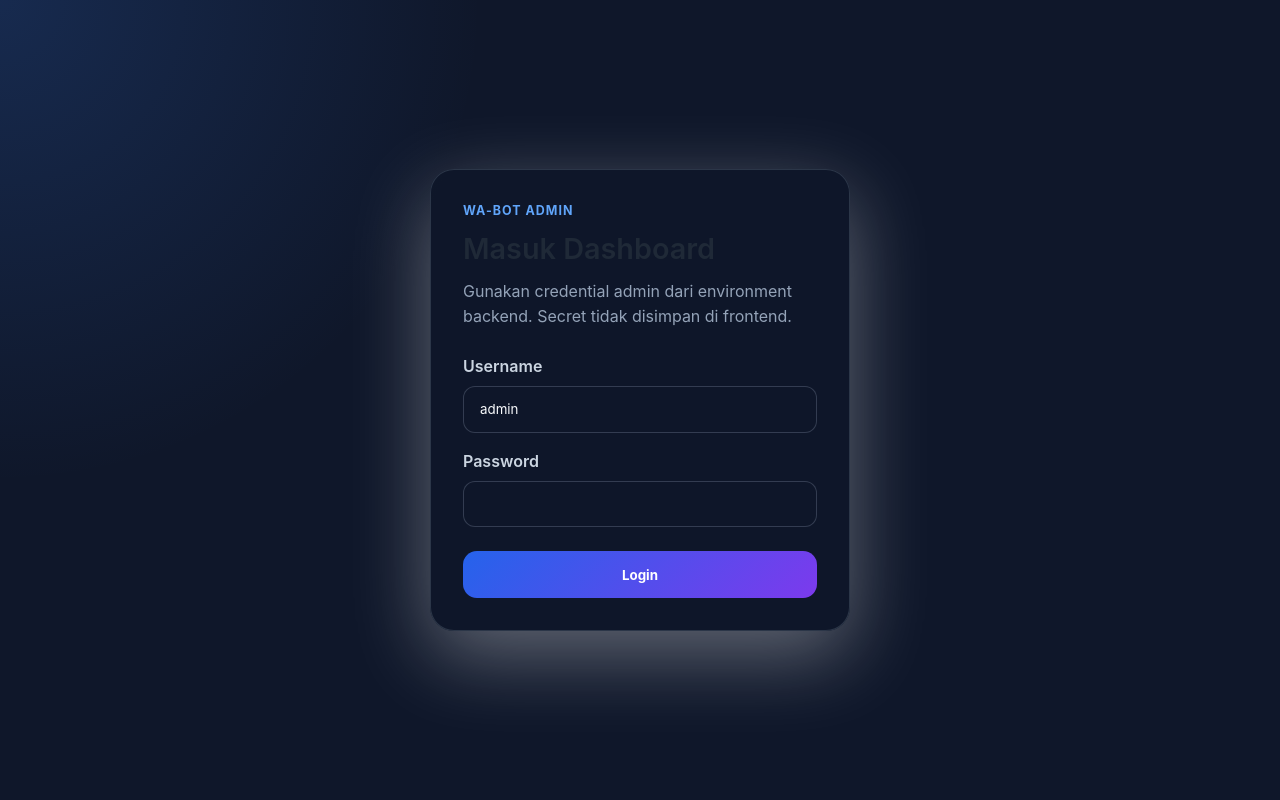
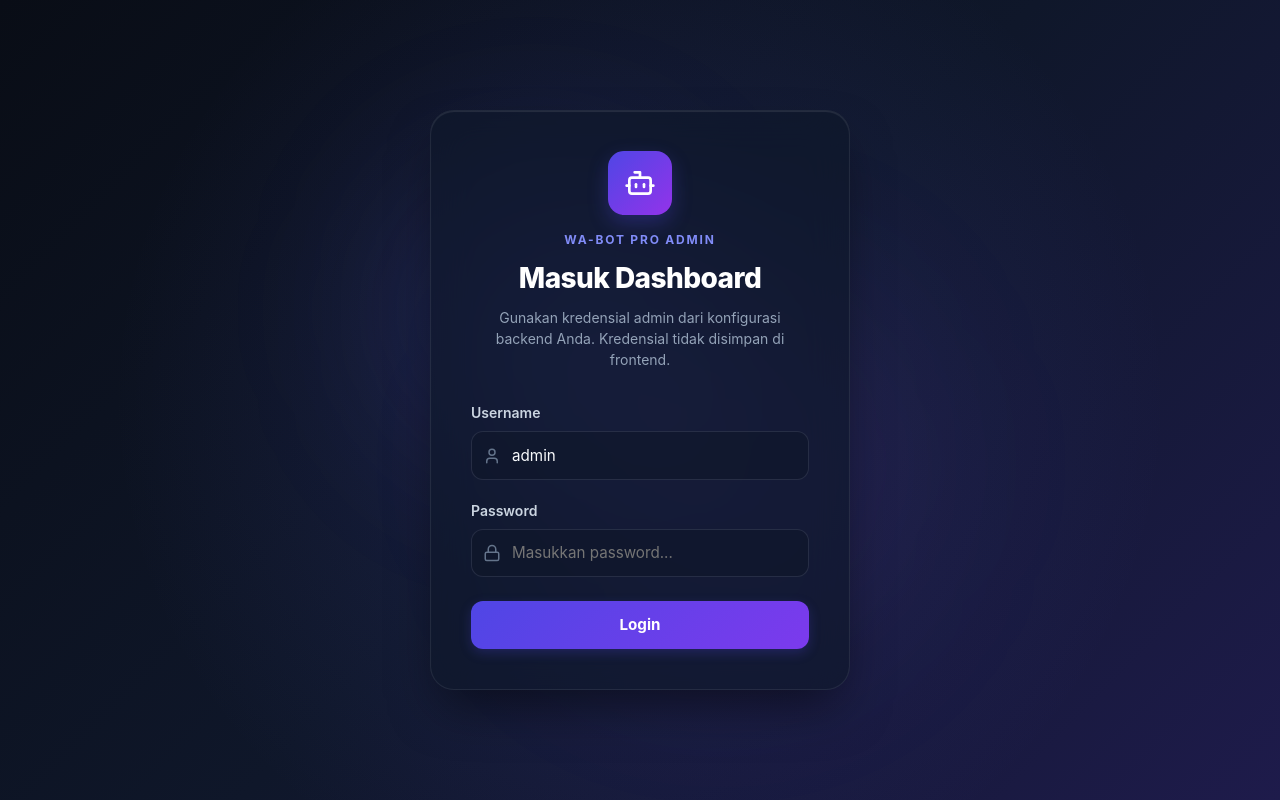
Before and after one commit to mtijan/WA-Bot, a React (Vite) app in the folder frontend/: page / in a window 1280 px wide. Built offline with nearby package versions, Linux system fonts and the light colour scheme; no server answers.

Commit message:
style: redesign admin login page for premium aesthetics and contrast

```diff
--- a/frontend/src/components/Login.jsx
+++ b/frontend/src/components/Login.jsx
@@ -1,4 +1,5 @@
 import { useState } from 'react';
+import { Bot, Lock, User, AlertCircle } from 'lucide-react';
 import { apiRequest } from '../apiClient';
 
 function Login({ onLogin }) {
@@ -6,6 +7,7 @@ function Login({ onLogin }) {
   const [password, setPassword] = useState('');
   const [error, setError] = useState('');
   const [loading, setLoading] = useState(false);
+  const [focusedInput, setFocusedInput] = useState(null);
 
   const handleSubmit = async (event) => {
     event.preventDefault();
@@ -33,67 +35,209 @@ function Login({ onLogin }) {
       alignItems: 'center',
       justifyContent: 'center',
       padding: '2rem',
-      background: 'radial-gradient(circle at top left, rgba(59,130,246,0.18), transparent 32%), #0f172a'
+      background: 'radial-gradient(circle at center, rgba(99, 102, 241, 0.15) 0%, rgba(15, 23, 42, 0) 70%), linear-gradient(135deg, #090d16 0%, #0f172a 50%, #1e1b4b 100%)',
+      fontFamily: '"Outfit", "Inter", sans-serif',
+      position: 'relative',
+      overflow: 'hidden'
     }}>
+      {/* Decorative background glow blobs */}
+      <div style={{
+        position: 'absolute',
+        width: '300px',
+        height: '300px',
+        borderRadius: '50%',
+        background: 'rgba(99, 102, 241, 0.12)',
+        filter: 'blur(80px)',
+        top: '20%',
+        left: '30%',
+        zIndex: 0,
+        pointerEvents: 'none'
+      }} />
+      <div style={{
+        position: 'absolute',
+        width: '350px',
+        height: '350px',
+        borderRadius: '50%',
+        background: 'rgba(168, 85, 247, 0.08)',
+        filter: 'blur(100px)',
+        bottom: '20%',
+        right: '30%',
+        zIndex: 0,
+        pointerEvents: 'none'
+      }} />
+
       <form onSubmit={handleSubmit} style={{
+        position: 'relative',
         width: '100%',
         maxWidth: 420,
-        padding: '2rem',
+        padding: '2.5rem',
         borderRadius: 24,
-        border: '1px solid rgba(148,163,184,0.22)',
-        background: 'rgba(15,23,42,0.88)',
-        boxShadow: '0 24px 80px rgba(255, 255, 255, 0.35)',
-        color: '#e5e7eb'
+        border: '1px solid rgba(255, 255, 255, 0.08)',
+        background: 'rgba(15, 23, 42, 0.65)',
+        backdropFilter: 'blur(20px)',
+        WebkitBackdropFilter: 'blur(20px)',
+        boxShadow: '0 25px 50px -12px rgba(0, 0, 0, 0.5), inset 0 1px 1px rgba(255, 255, 255, 0.1)',
+        color: '#f1f5f9',
+        zIndex: 1
       }}>
-        <div style={{ marginBottom: '1.5rem' }}>
-          <div style={{ color: '#60a5fa', fontSize: '0.78rem', fontWeight: 700, letterSpacing: '0.08em', textTransform: 'uppercase' }}>WA-Bot Admin</div>
-          <h1 style={{ margin: '0.4rem 0 0.5rem', fontSize: '1.8rem' }}>Masuk Dashboard</h1>
-          <p style={{ margin: 0, color: '#94a3b8', lineHeight: 1.6 }}>Gunakan credential admin dari environment backend. Secret tidak disimpan di frontend.</p>
+        {/* Logo / Header */}
+        <div style={{ display: 'flex', flexDirection: 'column', alignItems: 'center', textAlign: 'center', marginBottom: '2rem' }}>
+          <div style={{
+            width: '64px',
+            height: '64px',
+            borderRadius: '16px',
+            background: 'linear-gradient(135deg, #4f46e5, #9333ea)',
+            boxShadow: '0 8px 20px rgba(79, 70, 229, 0.3)',
+            display: 'flex',
+            alignItems: 'center',
+            justifyContent: 'center',
+            marginBottom: '1rem'
+          }}>
+            <Bot size={32} color="white" />
+          </div>
+          <div style={{
+            color: '#818cf8',
+            fontSize: '0.75rem',
+            fontWeight: 700,
+            letterSpacing: '0.15em',
+            textTransform: 'uppercase',
+            marginBottom: '4px'
+          }}>
+            WA-Bot Pro Admin
+          </div>
+          <h1 style={{
+            margin: '4px 0 8px',
+            fontSize: '1.75rem',
+            fontWeight: 800,
+            color: '#ffffff',
+            letterSpacing: '-0.02em'
+          }}>
+            Masuk Dashboard
+          </h1>
+          <p style={{
+            margin: 0,
+            color: '#94a3b8',
+            fontSize: '0.875rem',
+            lineHeight: 1.5,
+            padding: '0 8px'
+          }}>
+            Gunakan kredensial admin dari konfigurasi backend Anda. Kredensial tidak disimpan di frontend.
+          </p>
         </div>
 
-        <label style={{ display: 'block', marginBottom: '0.5rem', color: '#cbd5e1', fontWeight: 600 }}>Username</label>
+        {/* Username field */}
+        <div style={{ marginBottom: '1.25rem' }}>
+          <label style={{
+            display: 'block',
+            marginBottom: '0.5rem',
+            color: '#cbd5e1',
+            fontSize: '0.875rem',
+            fontWeight: 600
+          }}>
+            Username
+          </label>
+          <div style={{ position: 'relative' }}>
+            <span style={{
+              position: 'absolute',
+              left: '12px',
+              top: '50%',
+              transform: 'translateY(-50%)',
+              color: '#64748b',
+              display: 'flex',
+              alignItems: 'center'
+            }}>
+              <User size={18} />
+            </span>
             <input
               value={username}
               onChange={(event) => setUsername(event.target.value)}
               autoComplete="username"
-          style={inputStyle}
+              onFocus={() => setFocusedInput('username')}
+              onBlur={() => setFocusedInput(null)}
+              style={{
+                ...inputStyle,
+                border: focusedInput === 'username' ? '1px solid #6366f1' : '1px solid rgba(148, 163, 184, 0.16)',
+                boxShadow: focusedInput === 'username' ? '0 0 0 3px rgba(99, 102, 241, 0.15)' : 'none',
+              }}
             />
+          </div>
+        </div>
 
-        <label style={{ display: 'block', margin: '1rem 0 0.5rem', color: '#cbd5e1', fontWeight: 600 }}>Password</label>
+        {/* Password field */}
+        <div style={{ marginBottom: '1.5rem' }}>
+          <label style={{
+            display: 'block',
+            marginBottom: '0.5rem',
+            color: '#cbd5e1',
+            fontSize: '0.875rem',
+            fontWeight: 600
+          }}>
+            Password
+          </label>
+          <div style={{ position: 'relative' }}>
+            <span style={{
+              position: 'absolute',
+              left: '12px',
+              top: '50%',
+              transform: 'translateY(-50%)',
+              color: '#64748b',
+              display: 'flex',
+              alignItems: 'center'
+            }}>
+              <Lock size={18} />
+            </span>
             <input
               type="password"
               value={password}
               onChange={(event) => setPassword(event.target.value)}
               autoComplete="current-password"
-          style={inputStyle}
+              onFocus={() => setFocusedInput('password')}
+              onBlur={() => setFocusedInput(null)}
+              placeholder="Masukkan password..."
+              style={{
+                ...inputStyle,
+                border: focusedInput === 'password' ? '1px solid #6366f1' : '1px solid rgba(148, 163, 184, 0.16)',
+                boxShadow: focusedInput === 'password' ? '0 0 0 3px rgba(99, 102, 241, 0.15)' : 'none',
+              }}
             />
+          </div>
+        </div>
 
+        {/* Error Alert */}
         {error && (
           <div style={{
-            marginTop: '1rem',
-            padding: '0.85rem 1rem',
+            margin: '1.25rem 0',
+            padding: '10px 14px',
             borderRadius: 12,
-            background: 'rgba(239,68,68,0.12)',
-            border: '1px solid rgba(239,68,68,0.25)',
-            color: '#fecaca'
+            background: 'rgba(239, 68, 68, 0.1)',
+            border: '1px solid rgba(239, 68, 68, 0.2)',
+            color: '#fca5a5',
+            fontSize: '0.875rem',
+            display: 'flex',
+            alignItems: 'center',
+            gap: '8px'
           }}>
-            {error}
+            <AlertCircle size={18} style={{ flexShrink: 0 }} />
+            <span>{error}</span>
           </div>
         )}
 
+        {/* Submit button */}
         <button
           type="submit"
           disabled={loading}
           style={{
             width: '100%',
-            marginTop: '1.5rem',
-            padding: '0.95rem 1rem',
+            padding: '0.9rem 1rem',
             border: 0,
-            borderRadius: 14,
-            background: loading ? '#64748b' : 'linear-gradient(135deg, #2563eb, #7c3aed)',
+            borderRadius: 12,
+            background: loading ? '#475569' : 'linear-gradient(135deg, #4f46e5, #7c3aed)',
             color: 'white',
             fontWeight: 700,
-            cursor: loading ? 'not-allowed' : 'pointer'
+            fontSize: '0.95rem',
+            cursor: loading ? 'not-allowed' : 'pointer',
+            boxShadow: loading ? 'none' : '0 4px 12px rgba(79, 70, 229, 0.25)',
+            transition: 'all 0.2s ease',
           }}
         >
           {loading ? 'Memeriksa...' : 'Login'}
@@ -106,12 +250,13 @@ function Login({ onLogin }) {
 const inputStyle = {
   width: '100%',
   boxSizing: 'border-box',
-  padding: '0.9rem 1rem',
+  padding: '0.85rem 1rem 0.85rem 2.5rem',
   borderRadius: 12,
-  border: '1px solid rgba(148,163,184,0.28)',
-  background: 'rgba(15,23,42,0.9)',
+  background: 'rgba(15, 23, 42, 0.6)',
   color: '#f8fafc',
-  outline: 'none'
+  fontSize: '0.95rem',
+  outline: 'none',
+  transition: 'all 0.2s ease'
 };
 
 export default Login;
```
Lines whose indentation alone changed are shown as unchanged.
